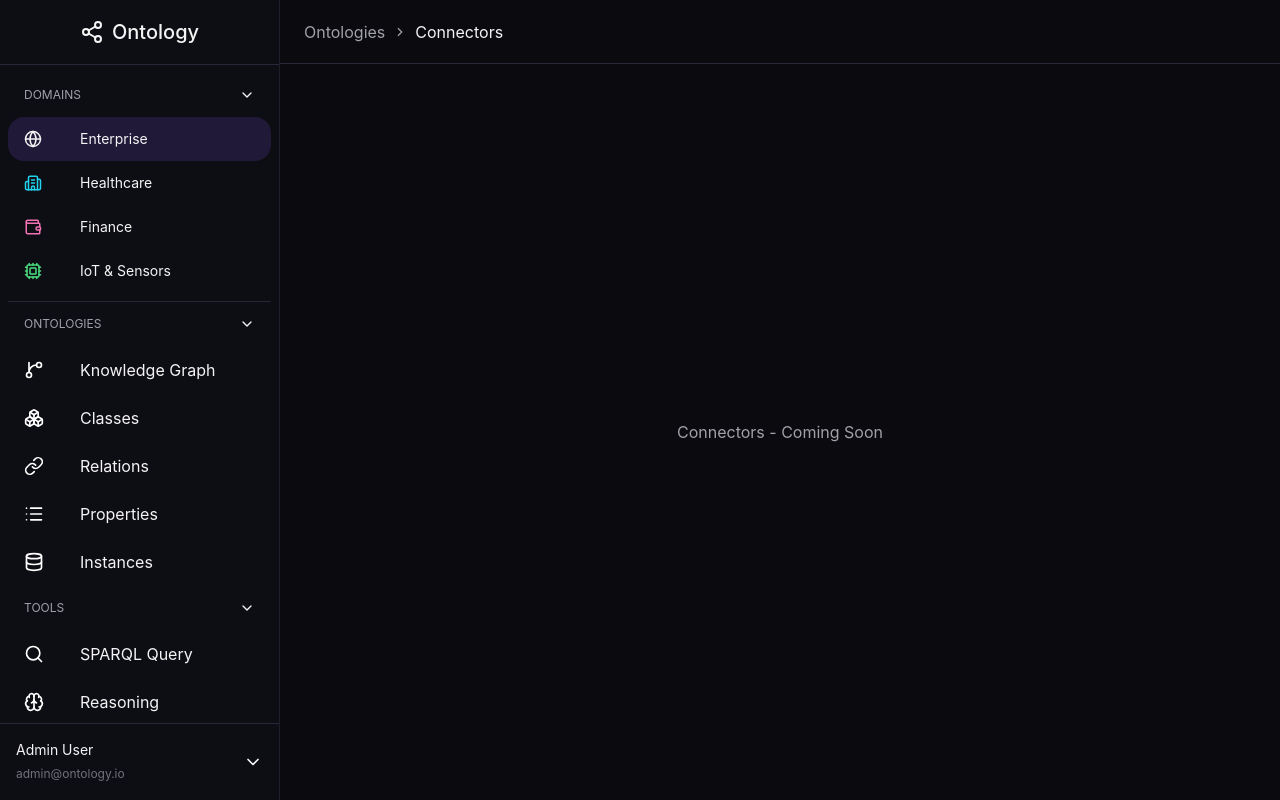
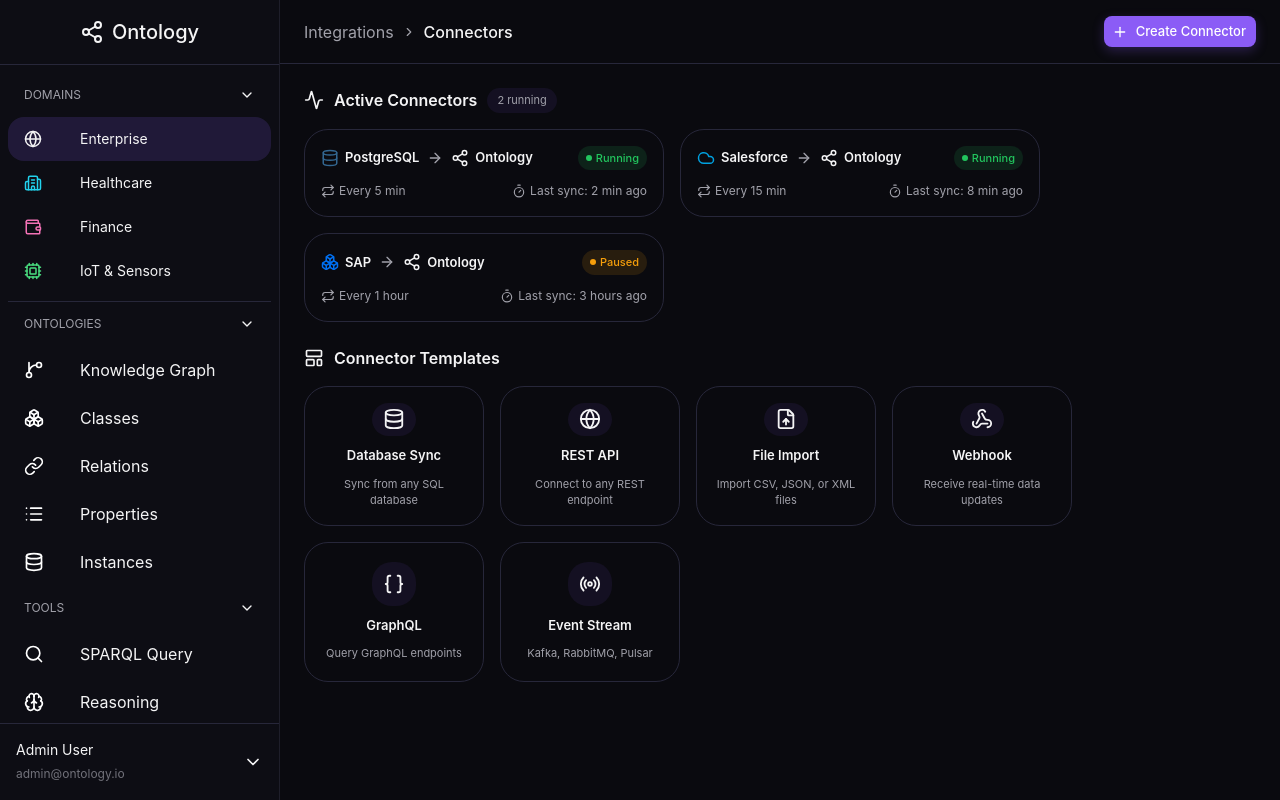
Before and after one commit to catface996/ontology-web, a React (Vite) app in the folder app/: page /connectors in a window 1280 px wide. Built offline with nearby package versions, Linux system fonts and the light colour scheme.

Commit message:
feat: add ConnectorsPage

```diff
--- a/app/src/App.tsx
+++ b/app/src/App.tsx
@@ -21,6 +21,7 @@ import AgentChatPage from './pages/AgentChatPage';
 import TaskHistoryPage from './pages/TaskHistoryPage';
 import DataSourcesPage from './pages/DataSourcesPage';
 import AddConnectionPage from './pages/AddConnectionPage';
+import ConnectorsPage from './pages/ConnectorsPage';
 import PagePlaceholder from './components/PagePlaceholder';
 
 function App() {
@@ -50,7 +51,7 @@ function App() {
             <Route path="task-history" element={<TaskHistoryPage />} />
             <Route path="data-sources" element={<DataSourcesPage />} />
             <Route path="data-sources/add" element={<AddConnectionPage />} />
-            <Route path="connectors" element={<PagePlaceholder title="Connectors" />} />
+            <Route path="connectors" element={<ConnectorsPage />} />
             <Route path="field-mapping" element={<PagePlaceholder title="Field Mapping" />} />
             <Route path="user-management" element={<PagePlaceholder title="User Management" />} />
             <Route path="roles-permissions" element={<PagePlaceholder title="Roles & Permissions" />} />
--- /dev/null
+++ b/app/src/pages/ConnectorsPage.tsx
@@ -0,0 +1,227 @@
+import {
+  Box, Breadcrumbs, Link, Typography, Button,
+} from '@mui/material';
+import {
+  ChevronRight, Plus, Activity, LayoutTemplate,
+  Database, Cloud, Boxes, Share2, ArrowRight, Repeat, Timer,
+  Globe, FileUp, Webhook, Braces, Radio,
+} from 'lucide-react';
+
+/* ── Types ── */
+type ConnectorStatus = 'running' | 'paused' | 'stopped';
+
+interface Connector {
+  srcName: string;
+  srcIcon: React.ComponentType<{ size?: number; color?: string }>;
+  srcColor: string;
+  status: ConnectorStatus;
+  frequency: string;
+  lastSync: string;
+}
+
+interface Template {
+  name: string;
+  icon: React.ComponentType<{ size?: number; color?: string }>;
+  description: string;
+}
+
+/* ── Status config ── */
+const statusConfig: Record<ConnectorStatus, { label: string; color: string }> = {
+  running: { label: 'Running', color: '#22C55E' },
+  paused:  { label: 'Paused',  color: '#F59E0B' },
+  stopped: { label: 'Stopped', color: '#6B7280' },
+};
+
+/* ── Mock data ── */
+const connectors: Connector[] = [
+  { srcName: 'PostgreSQL',  srcIcon: Database, srcColor: '#336791', status: 'running', frequency: 'Every 5 min',  lastSync: 'Last sync: 2 min ago' },
+  { srcName: 'Salesforce',  srcIcon: Cloud,    srcColor: '#00A1E0', status: 'running', frequency: 'Every 15 min', lastSync: 'Last sync: 8 min ago' },
+  { srcName: 'SAP',         srcIcon: Boxes,    srcColor: '#0070F2', status: 'paused',  frequency: 'Every 1 hour', lastSync: 'Last sync: 3 hours ago' },
+];
+
+const templates: Template[] = [
+  { name: 'Database Sync', icon: Database, description: 'Sync from any SQL database' },
+  { name: 'REST API',      icon: Globe,    description: 'Connect to any REST endpoint' },
+  { name: 'File Import',   icon: FileUp,   description: 'Import CSV, JSON, or XML files' },
+  { name: 'Webhook',       icon: Webhook,  description: 'Receive real-time data updates' },
+  { name: 'GraphQL',       icon: Braces,   description: 'Query GraphQL endpoints' },
+  { name: 'Event Stream',  icon: Radio,    description: 'Kafka, RabbitMQ, Pulsar' },
+];
+
+/* ── Connector Card ── */
+function ConnectorCard({ connector }: { connector: Connector }) {
+  const SrcIcon = connector.srcIcon;
+  const st = statusConfig[connector.status];
+
+  return (
+    <Box
+      sx={{
+        width: 360,
+        p: 2,
+        borderRadius: 3,
+        border: 1,
+        borderColor: 'divider',
+        display: 'flex',
+        flexDirection: 'column',
+        gap: 1.5,
+        cursor: 'pointer',
+        transition: 'all 0.15s',
+        '&:hover': { borderColor: 'text.secondary' },
+      }}
+    >
+      {/* Header: flow + status */}
+      <Box display="flex" alignItems="center" justifyContent="space-between">
+        <Box display="flex" alignItems="center" gap={1}>
+          <Box display="flex" alignItems="center" gap={0.75}>
+            <SrcIcon size={18} color={connector.srcColor} />
+            <Typography fontSize={13} fontWeight={600}>{connector.srcName}</Typography>
+          </Box>
+          <ArrowRight size={16} color="#a1a1aa" />
+          <Box display="flex" alignItems="center" gap={0.75}>
+            <Share2 size={18} />
+            <Typography fontSize={13} fontWeight={600}>Ontology</Typography>
+          </Box>
+        </Box>
+        <Box
+          sx={{
+            display: 'flex',
+            alignItems: 'center',
+            gap: 0.5,
+            px: 1,
+            py: 0.5,
+            borderRadius: 999,
+            bgcolor: `${st.color}20`,
+          }}
+        >
+          <Box sx={{ width: 6, height: 6, borderRadius: '50%', bgcolor: st.color }} />
+          <Typography fontSize={11} fontWeight={500} sx={{ color: st.color }}>
+            {st.label}
+          </Typography>
+        </Box>
+      </Box>
+
+      {/* Details: frequency + last sync */}
+      <Box display="flex" alignItems="center" justifyContent="space-between">
+        <Box display="flex" alignItems="center" gap={0.5}>
+          <Repeat size={14} color="#a1a1aa" />
+          <Typography fontSize={12} color="text.secondary">{connector.frequency}</Typography>
+        </Box>
+        <Box display="flex" alignItems="center" gap={0.5}>
+          <Timer size={14} color="#a1a1aa" />
+          <Typography fontSize={12} color="text.secondary">{connector.lastSync}</Typography>
+        </Box>
+      </Box>
+    </Box>
+  );
+}
+
+/* ── Template Card ── */
+function TemplateCard({ template }: { template: Template }) {
+  const Icon = template.icon;
+
+  return (
+    <Box
+      sx={{
+        width: 180,
+        height: 140,
+        display: 'flex',
+        flexDirection: 'column',
+        alignItems: 'center',
+        justifyContent: 'center',
+        gap: 1.25,
+        p: 2,
+        borderRadius: 3,
+        border: 1,
+        borderColor: 'divider',
+        cursor: 'pointer',
+        transition: 'all 0.15s',
+        '&:hover': { borderColor: 'text.secondary' },
+      }}
+    >
+      <Box
+        sx={{
+          width: 44,
+          height: 44,
+          display: 'flex',
+          alignItems: 'center',
+          justifyContent: 'center',
+          borderRadius: 2.5,
+          bgcolor: 'action.hover',
+        }}
+      >
+        <Icon size={22} />
+      </Box>
+      <Typography fontSize={13} fontWeight={600}>{template.name}</Typography>
+      <Typography fontSize={11} color="text.secondary" textAlign="center">
+        {template.description}
+      </Typography>
+    </Box>
+  );
+}
+
+/* ── Page ── */
+export default function ConnectorsPage() {
+  const runningCount = connectors.filter((c) => c.status === 'running').length;
+
+  return (
+    <>
+      {/* Header */}
+      <Box
+        height={64}
+        display="flex"
+        alignItems="center"
+        justifyContent="space-between"
+        px={3}
+        borderBottom={1}
+        borderColor="divider"
+      >
+        <Breadcrumbs separator={<ChevronRight size={14} />}>
+          <Link underline="hover" color="text.secondary" href="#">
+            Integrations
+          </Link>
+          <Typography color="text.primary" fontWeight={500}>
+            Connectors
+          </Typography>
+        </Breadcrumbs>
+
+        <Button variant="contained" size="small" startIcon={<Plus size={16} />}>
+          Create Connector
+        </Button>
+      </Box>
+
+      {/* Content */}
+      <Box flex={1} p={3} display="flex" flexDirection="column" gap={3} overflow="auto">
+        {/* Active Connectors */}
+        <Box display="flex" flexDirection="column" gap={2}>
+          <Box display="flex" alignItems="center" gap={1.25}>
+            <Activity size={20} />
+            <Typography fontSize={16} fontWeight={600}>Active Connectors</Typography>
+            <Box sx={{ px: 1.25, py: 0.5, borderRadius: 999, bgcolor: 'action.hover' }}>
+              <Typography fontSize={11} color="text.secondary">
+                {runningCount} running
+              </Typography>
+            </Box>
+          </Box>
+          <Box display="flex" flexWrap="wrap" gap={2}>
+            {connectors.map((c) => (
+              <ConnectorCard key={c.srcName} connector={c} />
+            ))}
+          </Box>
+        </Box>
+
+        {/* Connector Templates */}
+        <Box display="flex" flexDirection="column" gap={2}>
+          <Box display="flex" alignItems="center" gap={1.25}>
+            <LayoutTemplate size={20} />
+            <Typography fontSize={16} fontWeight={600}>Connector Templates</Typography>
+          </Box>
+          <Box display="flex" flexWrap="wrap" gap={2}>
+            {templates.map((t) => (
+              <TemplateCard key={t.name} template={t} />
+            ))}
+          </Box>
+        </Box>
+      </Box>
+    </>
+  );
+}
```
